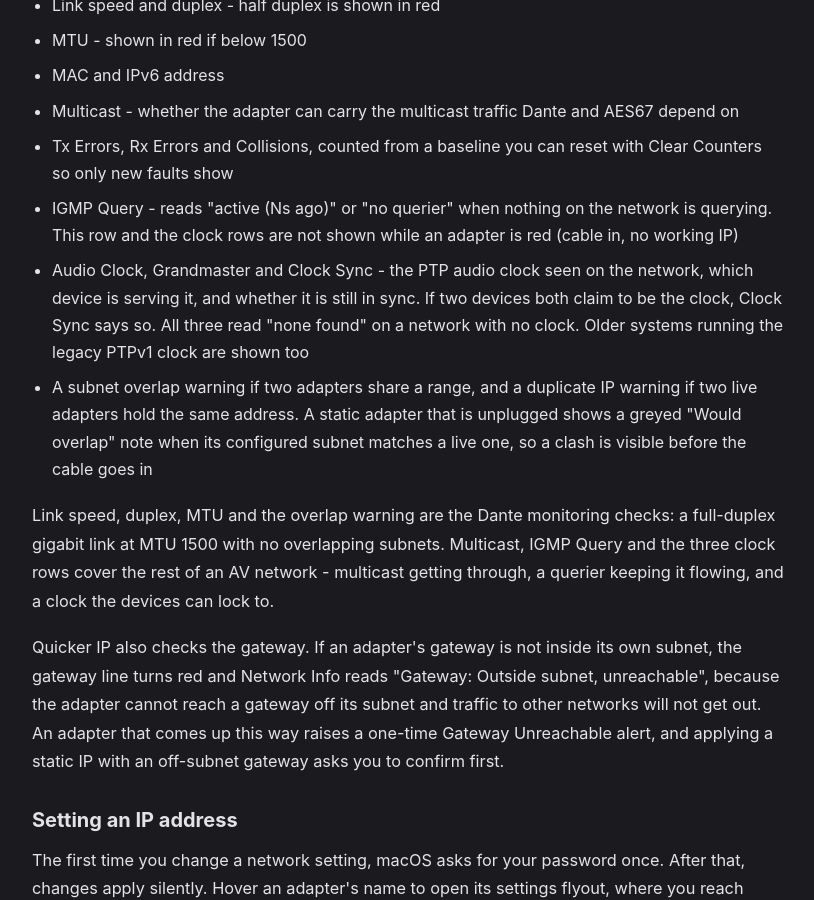
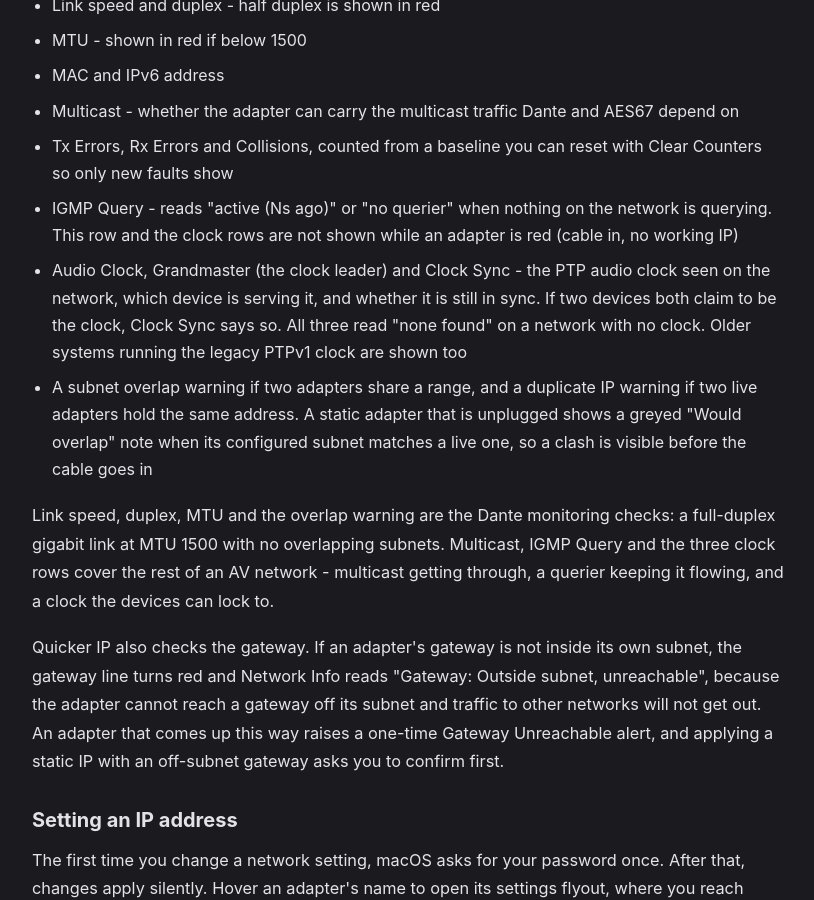
Before and after one commit to BSKapps/bskapps.github.io, a Jekyll site: the page articles/quicker-ip-guide/index.html, which Jekyll copies as it is, in a window 1280 px wide and 900 px high, scrolled down 1251 px. Shown: the whole window, without its empty margins (232-1046 px from the left). Built offline with Jekyll 4.4.1, drawn with Linux system fonts in a browser that asks for light colours.

Commit message:
Quicker IP guide: Grandmaster explained as the clock leader

```diff
--- a/articles/quicker-ip-guide/index.html
+++ b/articles/quicker-ip-guide/index.html
@@ -49,7 +49,7 @@
                 <li>Multicast - whether the adapter can carry the multicast traffic Dante and AES67 depend on</li>
                 <li>Tx Errors, Rx Errors and Collisions, counted from a baseline you can reset with Clear Counters so only new faults show</li>
                 <li>IGMP Query - reads "active (Ns ago)" or "no querier" when nothing on the network is querying. This row and the clock rows are not shown while an adapter is red (cable in, no working IP)</li>
-                <li>Audio Clock, Grandmaster and Clock Sync - the PTP audio clock seen on the network, which device is serving it, and whether it is still in sync. If two devices both claim to be the clock, Clock Sync says so. All three read "none found" on a network with no clock. Older systems running the legacy PTPv1 clock are shown too</li>
+                <li>Audio Clock, Grandmaster (the clock leader) and Clock Sync - the PTP audio clock seen on the network, which device is serving it, and whether it is still in sync. If two devices both claim to be the clock, Clock Sync says so. All three read "none found" on a network with no clock. Older systems running the legacy PTPv1 clock are shown too</li>
                 <li>A subnet overlap warning if two adapters share a range, and a duplicate IP warning if two live adapters hold the same address. A static adapter that is unplugged shows a greyed "Would overlap" note when its configured subnet matches a live one, so a clash is visible before the cable goes in</li>
             </ul>
             <p>Link speed, duplex, MTU and the overlap warning are the Dante monitoring checks: a full-duplex gigabit link at MTU 1500 with no overlapping subnets. Multicast, IGMP Query and the three clock rows cover the rest of an AV network - multicast getting through, a querier keeping it flowing, and a clock the devices can lock to.</p>
```
